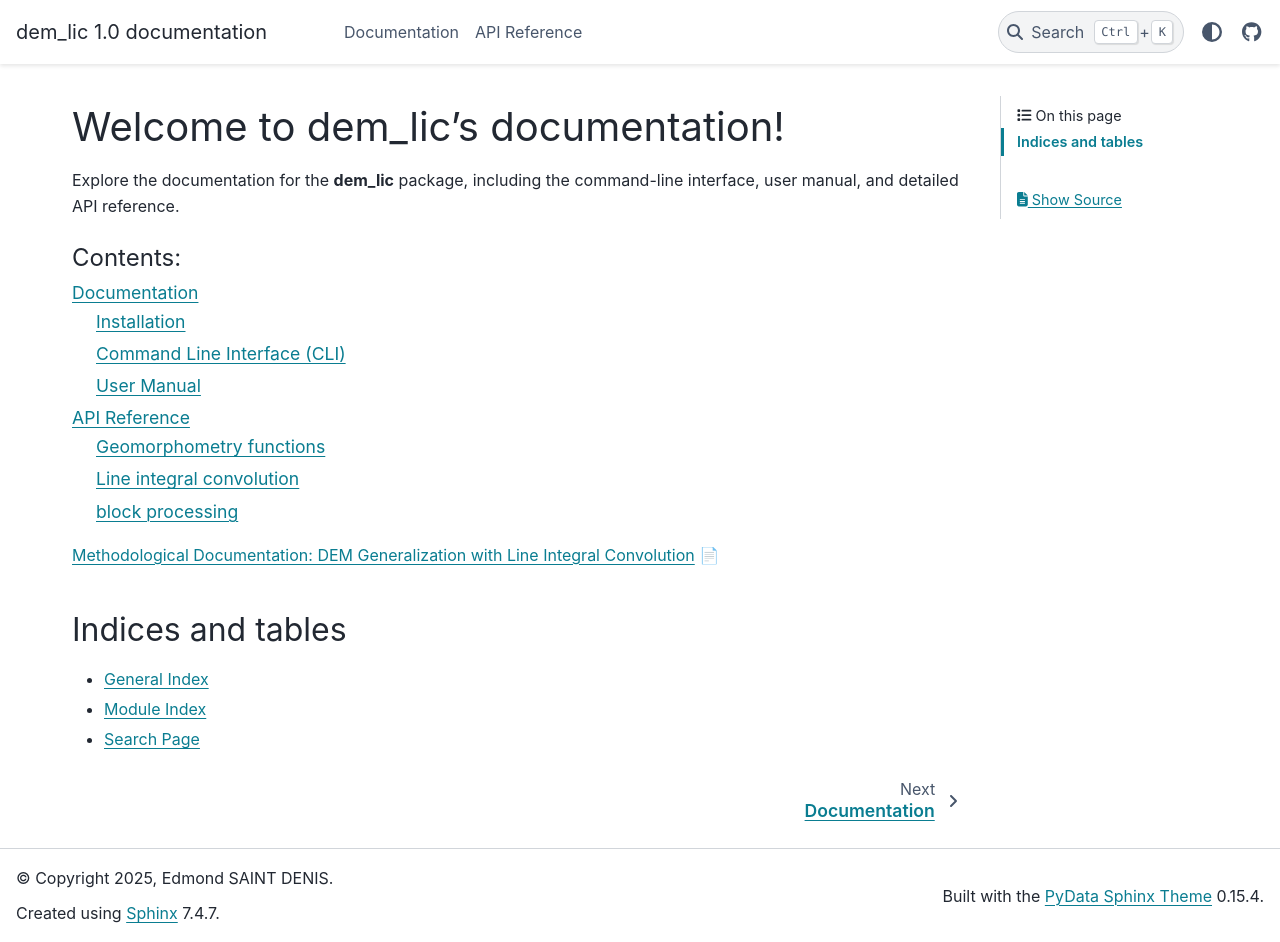
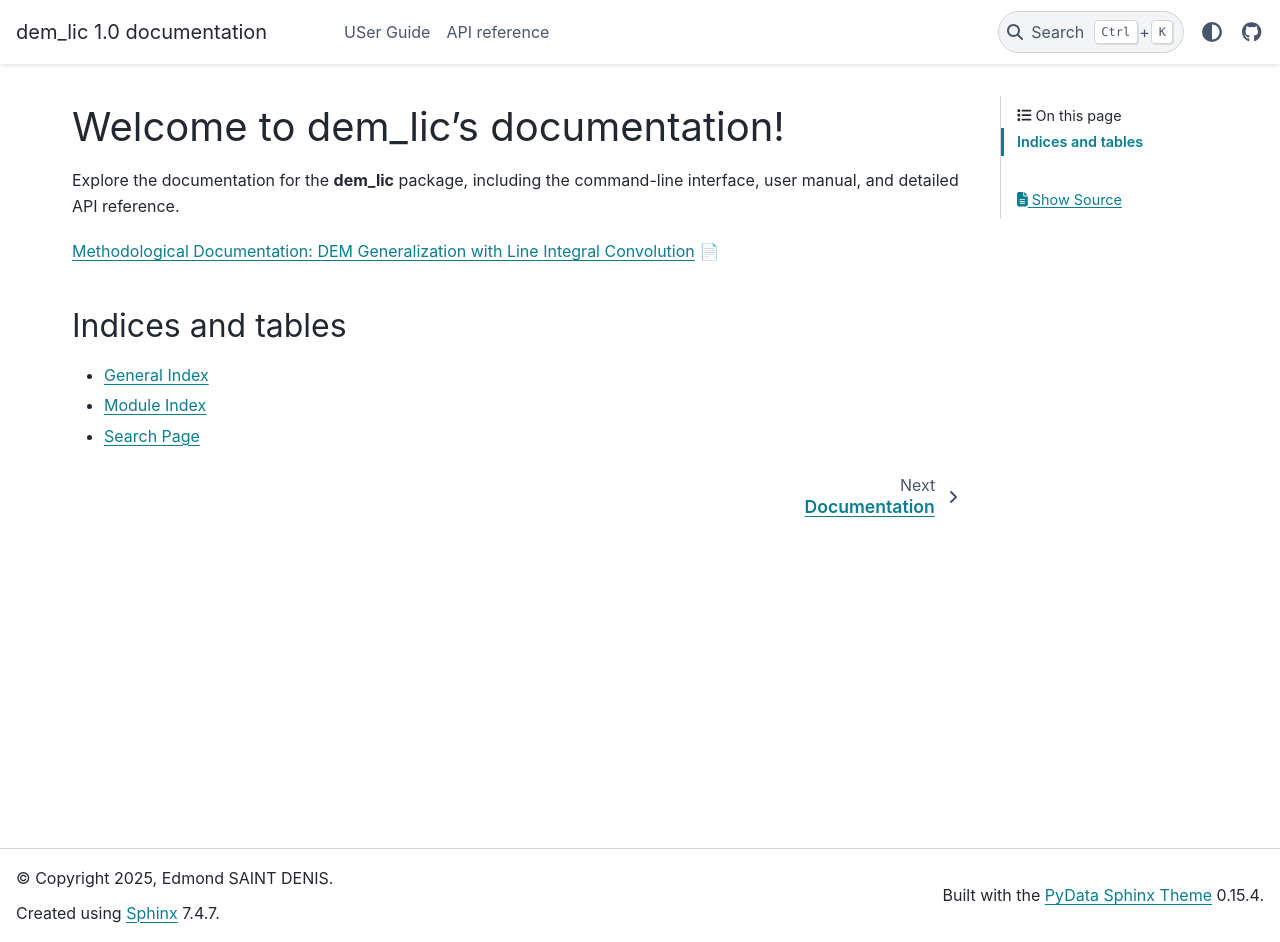
Before and after one commit to IGNF/dem_lic, a Sphinx documentation site: the page built from docs/index.md, in a window 1280 px wide and 942 px high. Built offline with Sphinx 7.4.7 and the PyData theme 0.15.4, drawn with Linux system fonts in a browser that asks for light colours.

Commit message:
improve doc

````diff
--- a/docs/index.md
+++ b/docs/index.md
@@ -2,14 +2,14 @@
 
 Explore the documentation for the **dem_lic** package, including the command-line interface, user manual, and detailed API reference.
 
+```{toctree}
+:maxdepth: 1
+:hidden:
 
-```{toctree}
-:maxdepth: 2
-:caption: Contents:
+USer Guide <documentation>
+API reference <reference/index>
+```
 
-documentation
-reference/index
-```
 [Methodological Documentation: DEM Generalization with Line Integral Convolution](./_static/Methodological_Documentation_DEM_Generalization_with_Line_Integral_Convolution.pdf) 📄
 
 ## Indices and tables
````
Also changed, not shown: docs/reference/index.md (+1 -1 lines), 2 other files.
